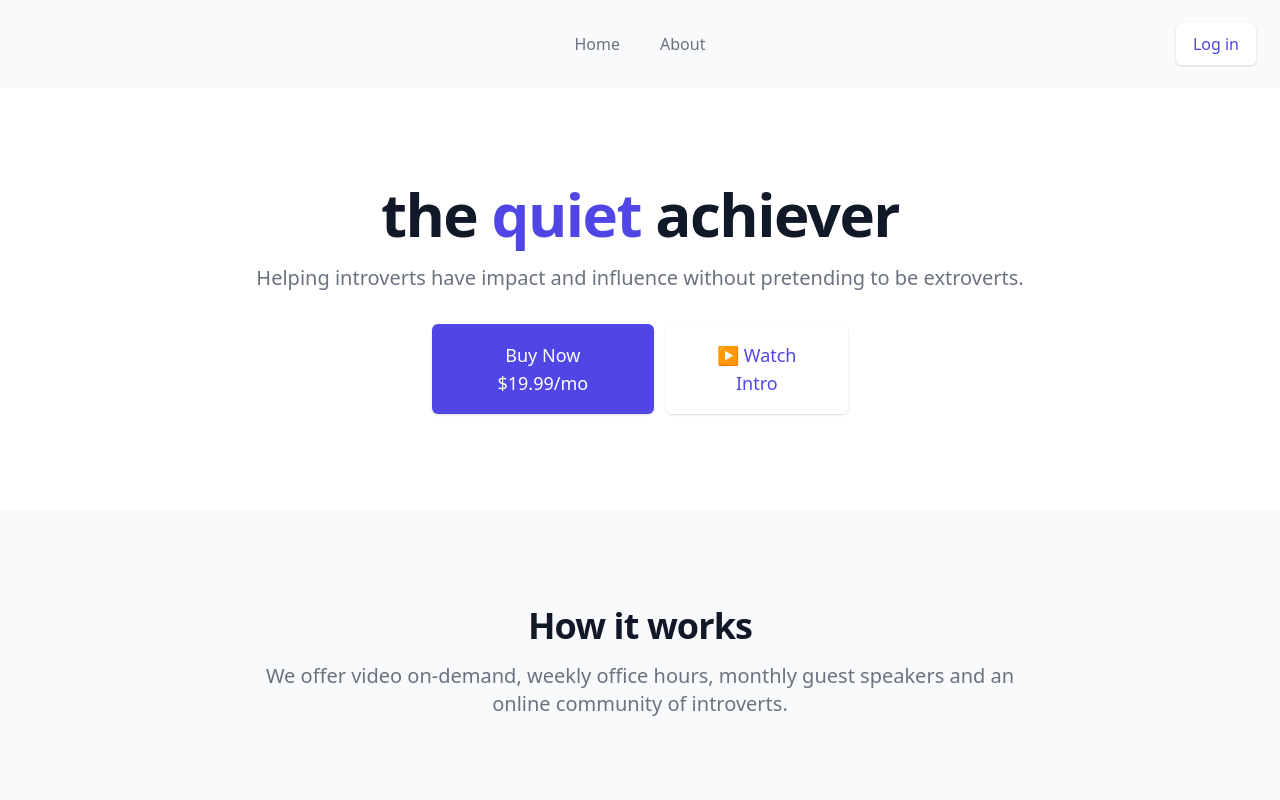
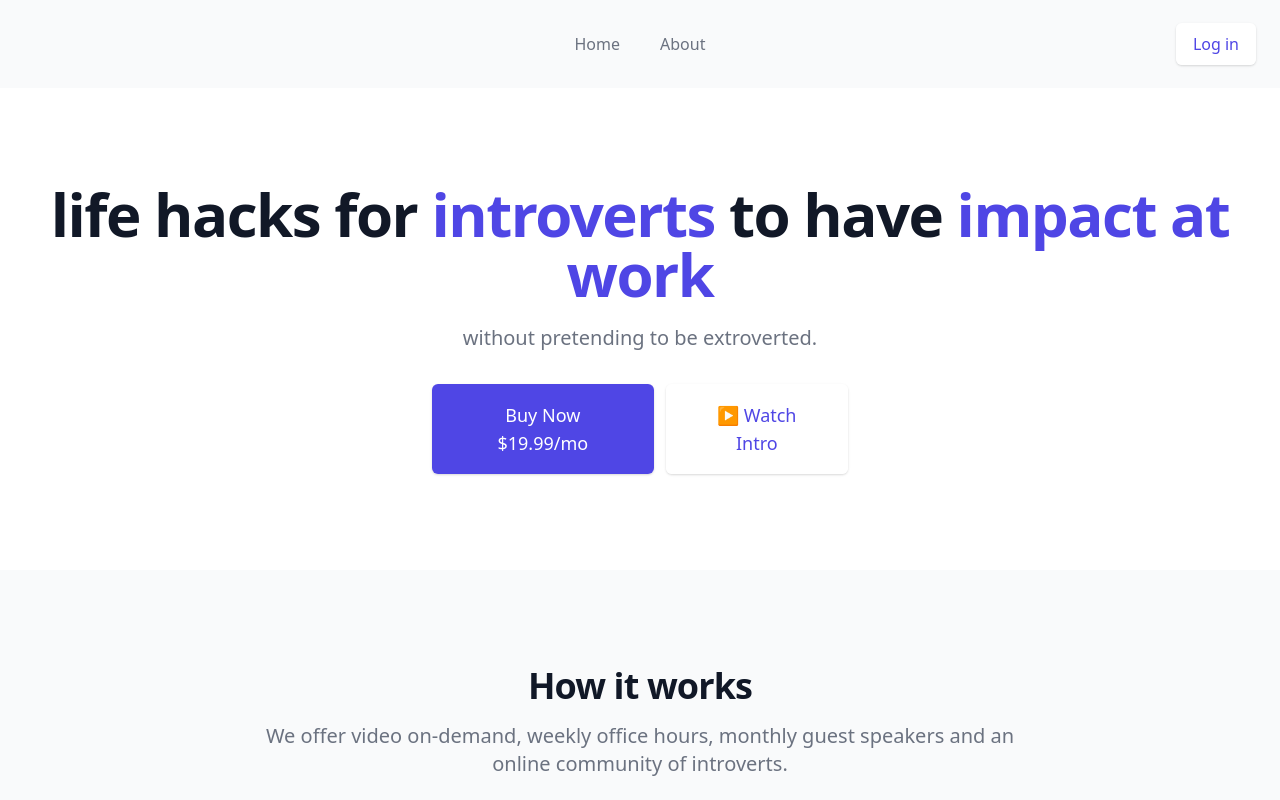
Before and after one commit to timyeothequietachievr/website, a Next.js app: page / in a window 1280 px wide. Shown: the top 800 px of the page. Built offline with nearby package versions, Linux system fonts and the light colour scheme; a web font is replaced by a local one.

Commit message:
tagline life hacks

```diff
--- a/components/Masthead.jsx
+++ b/components/Masthead.jsx
@@ -3,14 +3,17 @@ export default function Masthead() {
     <section className="py-16 bg-white overflow-hidden lg:py-24">
       <div className="text-center">
         <h1 className="text-4xl tracking-tight font-extrabold text-gray-900 sm:text-5xl md:text-6xl">
-          <span className="block xl:inline">the</span>{' '}
+          <span className="block xl:inline">life hacks for</span>{' '}
           <span className="block text-indigo-600 xl:inline">
-            quiet
+            introverts
           </span>
-          <span className="block xl:inline"> achiever</span>{' '}
+          <span className="block xl:inline"> to have</span>{' '}
+          <span className="block text-indigo-600 xl:inline">
+            impact at work
+          </span>
         </h1>
         <p className="mt-3 max-w-md mx-auto text-base text-gray-500 sm:text-lg md:mt-5 md:text-xl md:max-w-3xl">
-        Helping introverts have impact and influence without pretending to be extroverts.
+        without pretending to be extroverted.
         </p>
         <div className="mt-5 px-4 max-w-md mx-auto sm:flex sm:justify-center md:mt-8">
           <div className="rounded-md shadow">
```
